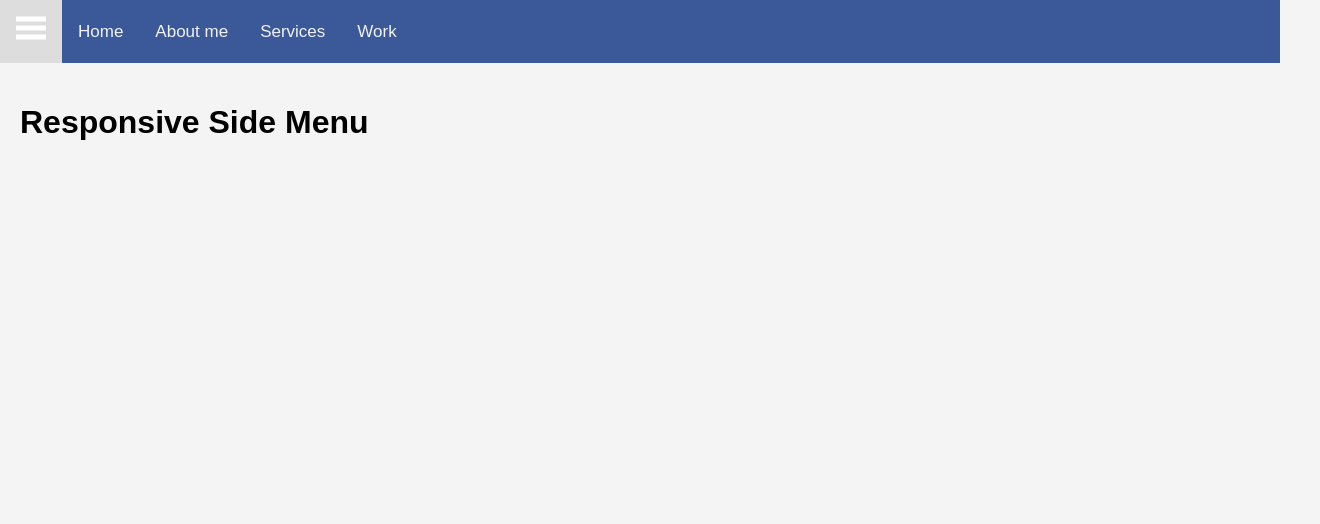
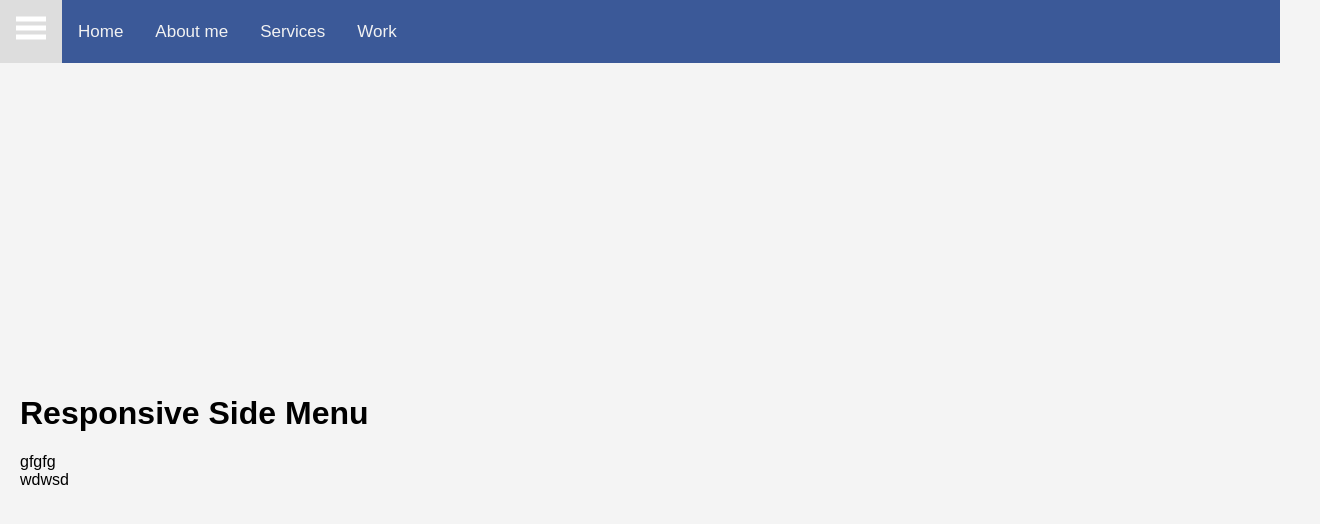
Before and after one commit to EdwinEngelbrethsen/Gruppe-18-Prosjekt, a plain HTML site: page LeftSlideMenu/leftSlideMenu.html in a window 1280 px wide. Shown: the whole page, 1320 px wide, since content can reach past the window. Drawn offline with Linux system fonts and the light colour scheme.

```diff
--- a/LeftSlideMenu/leftSlideMenu.css
+++ b/LeftSlideMenu/leftSlideMenu.css
@@ -1,9 +1,12 @@
-body {
+html, body {
     margin: 0;
     padding: 0;
+    height: 100%;
+    width: 100%;
     font-family: 'Arial', serif;
     background-color: #f4f4f4;
     overflow-x: hidden;
+    display: grid;
 }
 
 .navbar {
@@ -83,6 +86,8 @@ body {
 
 
 
+
+
 /*
 @media(min-width: 568px) {
     .open-slide{display:none}
--- a/LeftSlideMenu/leftSlideMenu.html
+++ b/LeftSlideMenu/leftSlideMenu.html
@@ -4,6 +4,7 @@
     <meta charset="utf-8">
     <meta name="viewport" content="width=device-width, initial-scale=1.0">
     <link rel="stylesheet" type="text/css" href="leftSlideMenu.css" >
+      <!--<link rel="stylesheet" href="https://maxcdn.bootstrapcdn.com/bootstrap/4.0.0/css/bootstrap.min.css" integrity="sha384-Gn5384xqQ1aoWXA+058RXPxPg6fy4IWvTNh0E263XmFcJlSAwiGgFAW/dAiS6JXm" crossorigin="anonymous"> -->
     <title>Responsive Side Menu</title>
   </head>
   <body>
@@ -36,6 +37,13 @@
 
     <div id="main">
       <h1>Responsive Side Menu</h1>
+        <div class="container">
+            <div class="row">
+
+            <div class="col-sm-6">gfgfg</div>
+            <div class="col-sm-6">wdwsd</div>
+            </div>
+        </div>
     </div>
 
     <script>
@@ -50,6 +58,8 @@
 
     </script>
 
+
+
  <!-- <div class="container">
         <h1>Prosjekt</h1>
     </div> -->
```
